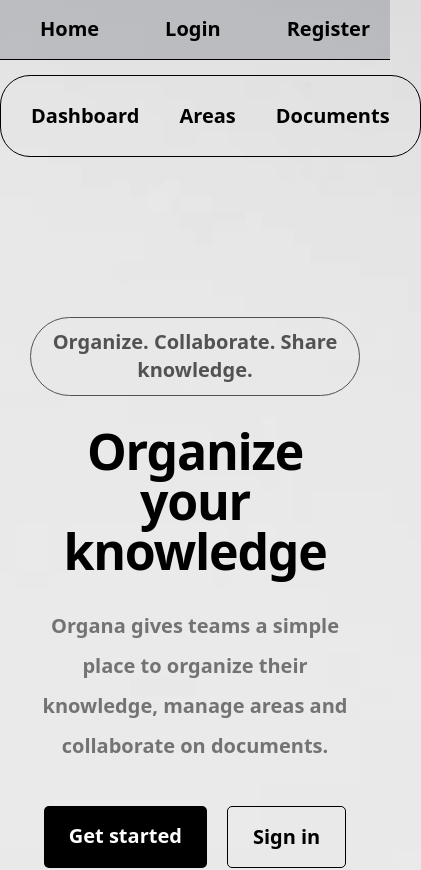
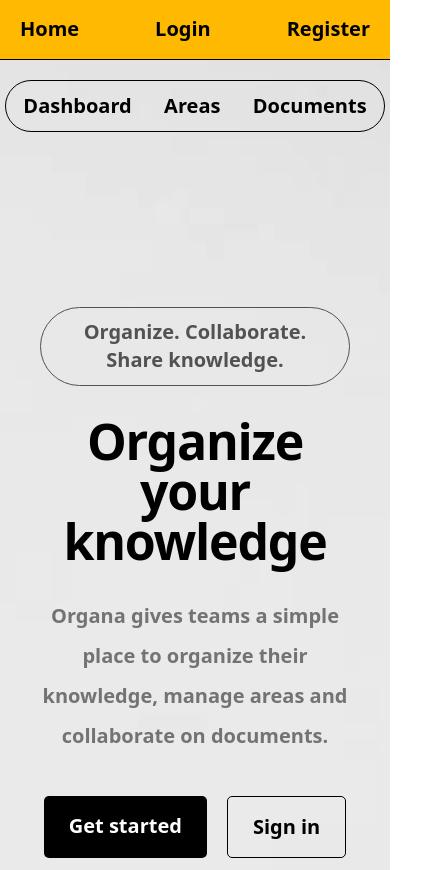
Before and after one commit to NazarioBiscotti/Organa_SaaS, a Next.js app: page / in a window 390 px wide. Shown: the top 870 px of the page, 421 px wide, since content can reach past the window. Built offline with nearby package versions, Linux system fonts and the light colour scheme; no server answers.

Commit message:
fix reponsivity

```diff
--- a/app/layout.tsx
+++ b/app/layout.tsx
@@ -39,10 +39,14 @@
         />
       </head>
       <body  className="font-sans antialiased mybody">
+
+
         <Navbar />
 
+      <div className="p-2">
 
         {children}
+      </div>
 
       </body>
     </html>
--- a/components/Navbar.tsx
+++ b/components/Navbar.tsx
@@ -7,24 +7,9 @@
 
   return (
     <>
-    <nav className="sticky top-0 z-50 border-b bg-gray-800/20 backdrop-blur-xl">
-      <div className="mx-auto flex w-full max-w-6xl items-center justify-between gap-4 px-4 py-3 sm:px-6">
-        {/* Logo */}
-        <Link
-          href="/"
-          className="flex min-w-0 shrink-0 items-center gap-2 text-xl font-semibold sm:text-2xl"
-        >
-          <div className="hidden">
+    <nav className="sticky top-0 z-50 border-b bg-gray-800/20 backdrop-blur-xl ">
+      <div className=" flex w-full max-w-6xl items-center justify-between gap-4 px-4 py-3 sm:px-6 bg-amber-400">
 
-          <img
-            src="/files/OrganaLogo.png"
-            alt="Organa"
-            className="h-8 w-8 object-contain"
-          />
-
-          <span className="logo">Organa</span>
-          </div>
-        </Link>
 
         {/* Navigation */}
         <div className="flex w-full justify-between items-center gap-3 text-sm sm:gap-5 sm:text-base">
@@ -78,33 +63,32 @@
           {/* Topbar  */}
     </nav>
 
-    <div className="block md:hidden ">
+    <div className="flex justify-center w-full  md:hidden p-1 ">
 
-       <div className="m-auto flex border-r p-3 mt-3 rounded-3xl border w-fit">
+       <div className=" flex justify-evenly gap-5 mt-3 rounded-3xl border p-2 w-full">
 
 
-      <nav className="flex gap-2">
         <Link
-          className="rounded px-3 py-2 hover:bg-neutral-100"
+          className="rounded  hover:bg-neutral-100"
           href="/dashboard"
         >
           Dashboard
         </Link>
 
         <Link
-          className="rounded px-3 py-2 hover:bg-neutral-100"
+          className="rounded  hover:bg-neutral-100"
           href="/dashboard/areas"
         >
           Areas
         </Link>
 
         <Link
-          className="rounded px-3 py-2 hover:bg-neutral-100"
+          className="rounded  hover:bg-neutral-100"
           href="/dashboard/documents"
         >
           Documents
         </Link>
-      </nav>
+
     </div>
     </div>
     </>
```
